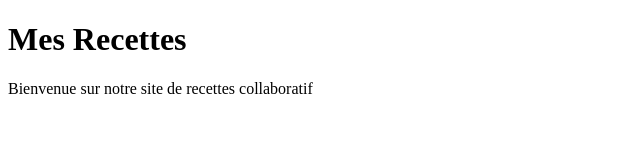
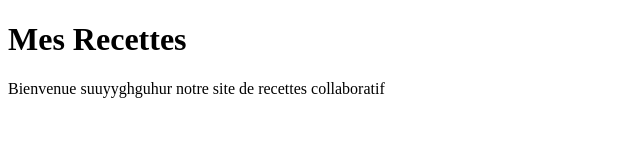
Before and after one commit to godussop7/projet-cuisine, a plain HTML site: page index.html in a window 1280 px wide. Shown: the whole page, without its empty margins (0-640 px from the left). Drawn offline with Linux system fonts and the light colour scheme.

Commit message:
nouvelle version index.html

```diff
--- a/index.html
+++ b/index.html
@@ -7,6 +7,6 @@
   </head>
   <body>
     <h1>Mes Recettes</h1>
-    <p>Bienvenue sur notre site de recettes collaboratif</p>
+    <p>Bienvenue suuyyghguhur notre site de recettes collaboratif</p>
   </body>
 </html>
```
